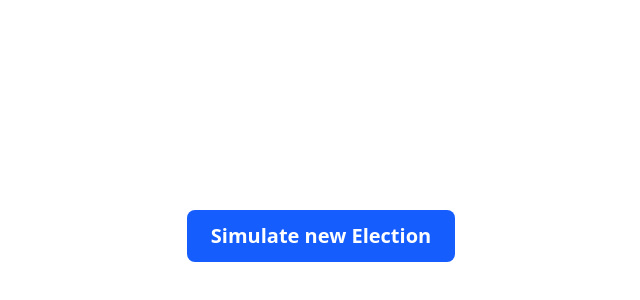
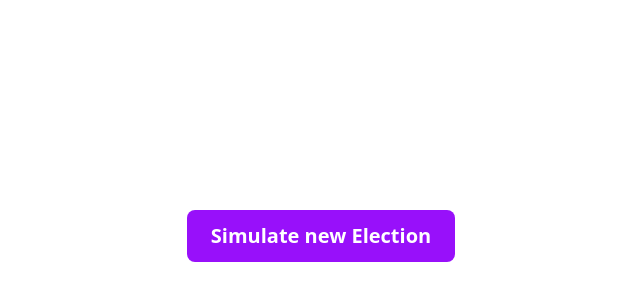
Before and after one commit to dsernst/simulate-corrupted-election, a Next.js app: page / in a window 1280 px wide. Shown: the part 164-464 px from the top of the page, without its empty margins (319-959 px from the left). Built offline with nearby package versions, Linux system fonts and the light colour scheme.

Commit message:
Purple button

```diff
--- a/app/page.tsx
+++ b/app/page.tsx
@@ -28,7 +28,7 @@ export default function Home() {
     <main className="flex min-h-screen flex-col items-center justify-center p-24 gap-8">
       <button
         onClick={handleSimulate}
-        className="px-6 py-3 bg-blue-600 text-white rounded-lg hover:bg-blue-700 transition-colors text-xl font-semibold"
+        className="px-6 py-3 bg-purple-600 text-white rounded-lg hover:bg-purple-700 transition-colors text-xl font-semibold cursor-pointer"
       >
         Simulate new Election
       </button>
```
